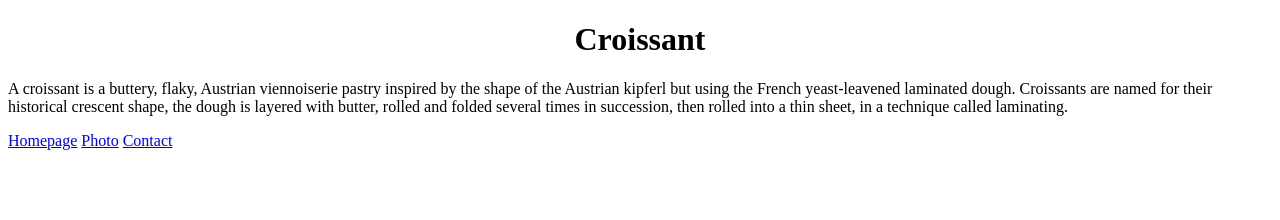
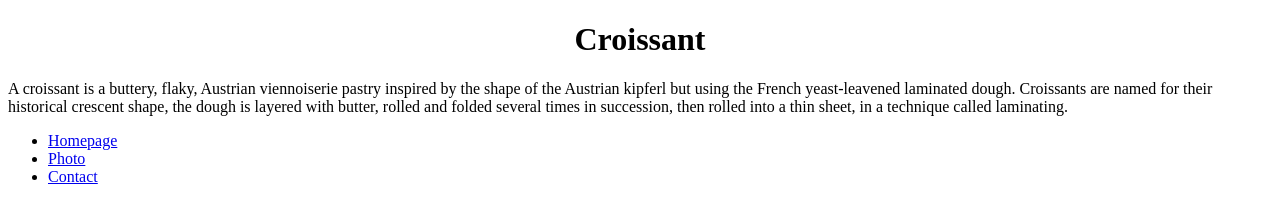
Before and after one commit to RoGreen19/Croissant, a plain HTML site: page index.html in a window 1280 px wide. Drawn offline with Linux system fonts and the light colour scheme.

Commit message:
Add ul for page menu links

```diff
--- a/index.html
+++ b/index.html
@@ -17,8 +17,10 @@
       succession, then rolled into a thin sheet, in a technique called
       laminating.
     </p>
-    <a href="/">Homepage</a>
-    <a href="/photo.html">Photo</a>
-    <a href="/contact.html">Contact</a>
+    <ul class="page-links">
+      <li><a href="/">Homepage</a></li>
+      <li><a href="/photo.html">Photo</a></li>
+      <li><a href="/contact.html">Contact</a></li>
+    </ul>
   </body>
 </html>
```
Also changed, not shown: contact.html (+5 -3 lines), photo.html (+6 -0 lines), src/Croissant-Polen-1200x800.jpg (added).
